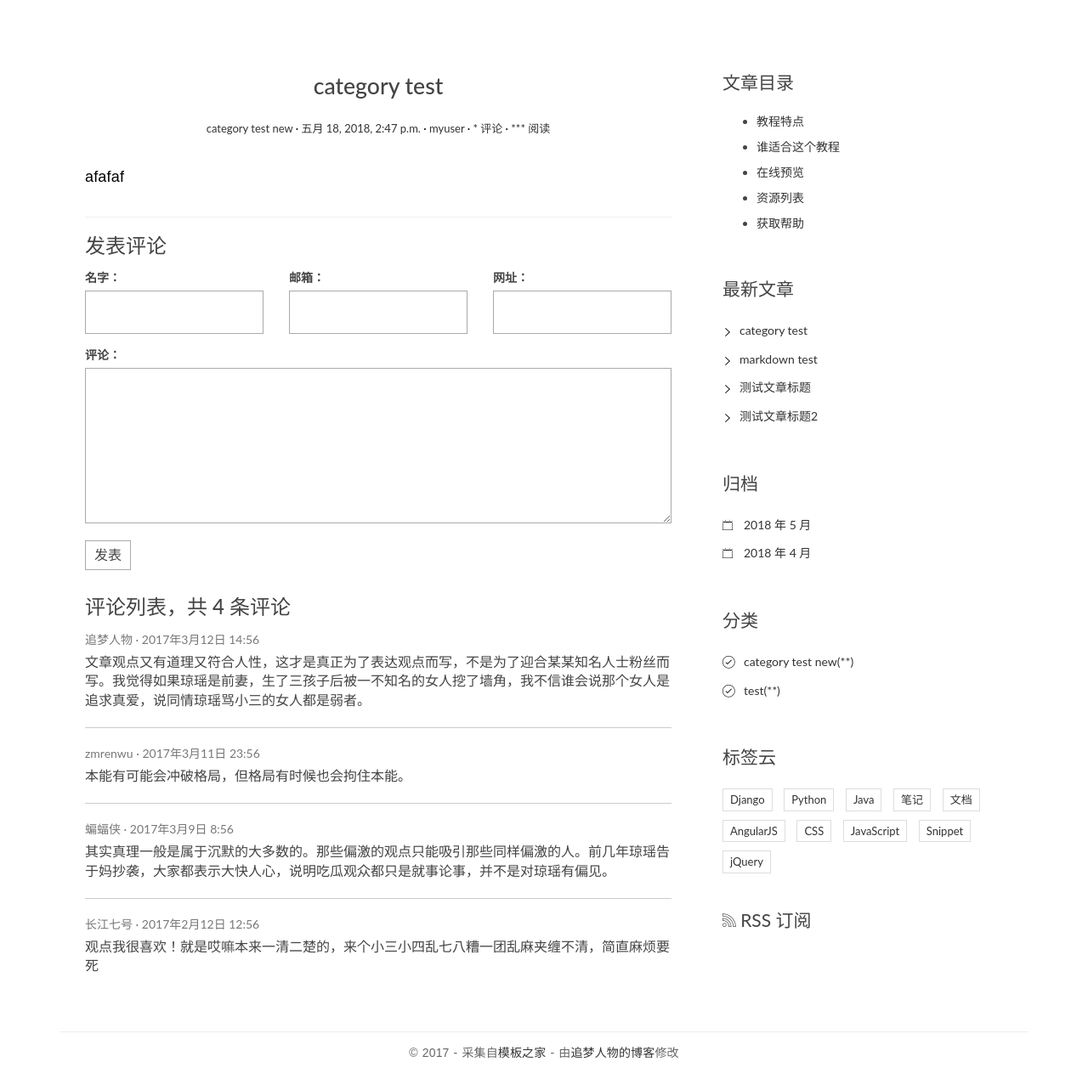
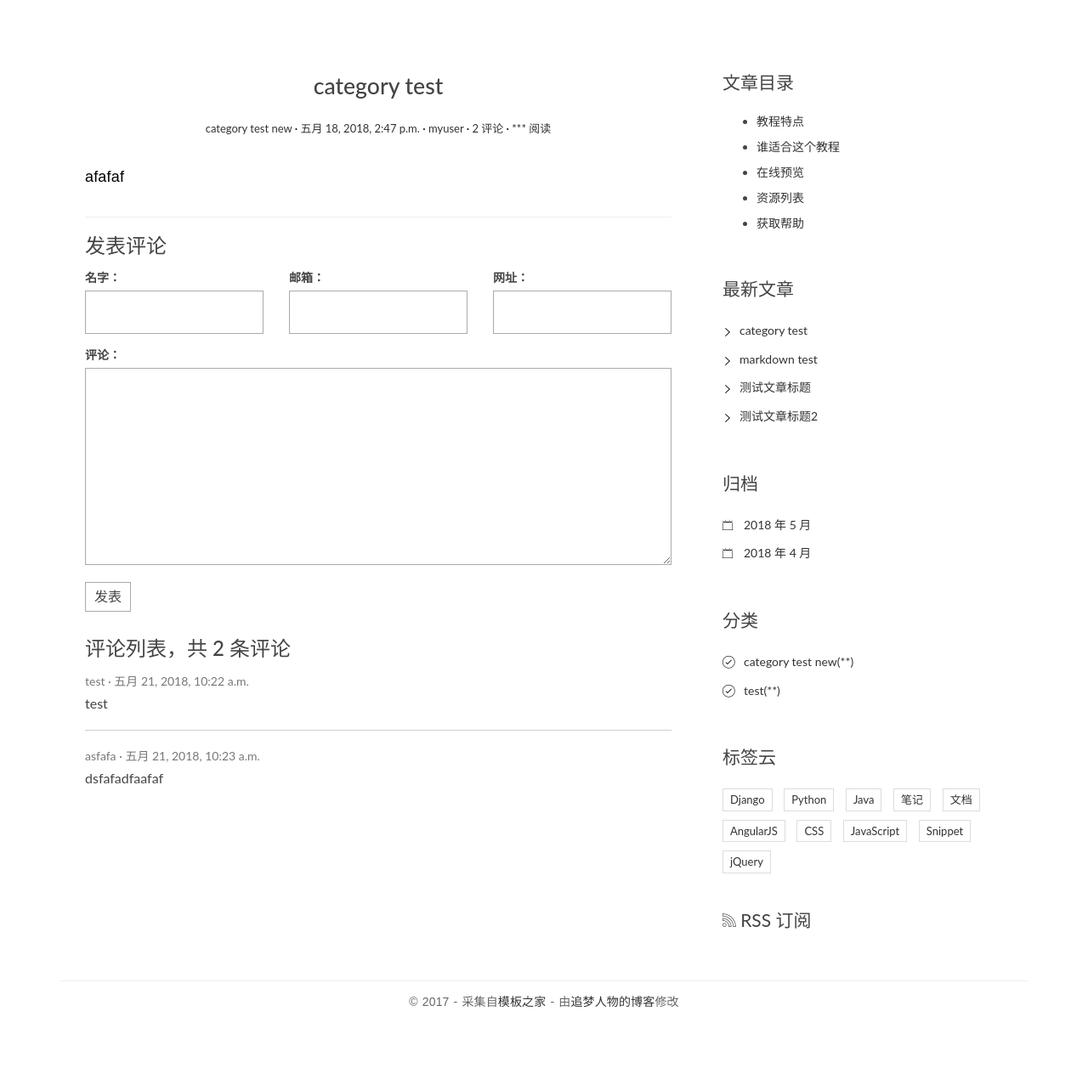
Before and after one commit to jdswee/learn_django, a Django app: page /post/5/ in a window 1280 px wide. Shown: the part 91-1361 px from the top of the page at 85% size. After the commit the page ends 1277 px from the top, so only its background shows below. Run offline with Django 3.2, Linux system fonts and the light colour scheme; data comes from the database, SQL or seed files in the repository; both versions use the stored data as it was after the commit; some libraries are stand-ins or nearby versions.

Commit message:
NEW 评论 小问题修正

```diff
--- a/blogproject/blog/models.py
+++ b/blogproject/blog/models.py
@@ -38,3 +38,5 @@ class Post(models.Model):
     return self.title
   def get_absolute_url(self):
     return reverse('blog:detail', kwargs={'pk': self.pk})
+  class Meta:
+    ordering = ['-created_time']
--- a/blogproject/blog/views.py
+++ b/blogproject/blog/views.py
@@ -1,9 +1,10 @@
 import markdown
 from django.shortcuts import render, get_object_or_404
+from comments.forms import CommentForm
 from .models import Post, Category
 
 def index(request):
-  post_list = Post.objects.all().order_by('-created_time')
+  post_list = Post.objects.all()
   return render(request, 'blog/index.html', context={'post_list': post_list})
 
 def detail(request, pk):
@@ -14,15 +15,21 @@ def detail(request, pk):
                                   'markdown.extensions.codehilite',
                                   'markdown.extensions.toc',
                                 ])
-  return render(request, 'blog/detail.html', context={'post': post})
+  form = CommentForm()
+  comment_list = post.comment_set.all()
+  context = { 'post': post,
+              'form': form,
+              'comment_list': comment_list
+            }
+  return render(request, 'blog/detail.html', context=context)
 
 def archives(request, year, month):
   post_list = Post.objects.filter(created_time__year=year,
                                   created_time__month=month
-                                  ).order_by('-created_time')
+                                  )
   return render(request, 'blog/index.html', context={'post_list': post_list})
 
 def category(request, pk):
   cate = get_object_or_404(Category, pk=pk)
-  post_list = Post.objects.filter(category=cate).order_by('-created_time')
+  post_list = Post.objects.filter(category=cate)
   return render(request, 'blog/index.html', context={'post_list': post_list})
--- a/blogproject/blogproject/urls.py
+++ b/blogproject/blogproject/urls.py
@@ -20,4 +20,5 @@ from django.contrib import admin
 urlpatterns = [
     url(r'^admin/', admin.site.urls),
     url(r'', include('blog.urls')),
+    url(r'', include('comments.urls')),
 ]
--- /dev/null
+++ b/blogproject/comments/urls.py
@@ -0,0 +1,7 @@
+from django.conf.urls import url
+from . import views
+
+app_name = 'comments'
+urlpatterns = [
+  url(r'^comment/post/(?P<post_pk>[0-9]+)/$', views.post_comment, name='post_comment'),
+]
--- a/blogproject/templates/base.html
+++ b/blogproject/templates/base.html
@@ -26,7 +26,7 @@
         <div class="row">
             <div class="col-md-4 col-sm-5 col-xs-8">
                 <div class="logo">
-                    <h1><a href="index.html"><b>Black</b> &amp; White</a></h1>
+                    <h1><a href="{% url 'blog:index' %}"><b>Black</b> &amp; White</a></h1>
                 </div>
             </div><!-- col-md-4 -->
             <div class="col-md-8 col-sm-7 col-xs-4">
@@ -39,7 +39,7 @@
 
                     <div class="collapse navbar-collapse" id="bs-example-navbar-collapse-1">
                         <ul class="nav navbar-nav navbar-right">
-                            <li class="cl-effect-11"><a href="index.html" data-hover="首页">首页</a></li>
+                            <li class="cl-effect-11"><a href="{% url 'blog:index' %}" data-hover="首页">首页</a></li>
                             <li class="cl-effect-11"><a href="full-width.html" data-hover="博客">博客</a></li>
                             <li class="cl-effect-11"><a href="about.html" data-hover="关于">关于</a></li>
                             <li class="cl-effect-11"><a href="contact.html" data-hover="联系">联系</a></li>
--- a/blogproject/templates/blog/detail.html
+++ b/blogproject/templates/blog/detail.html
@@ -19,44 +19,6 @@
 </head>
 
 <body id="single">
-<div class="container">
-    <header id="site-header">
-        <div class="row">
-            <div class="col-md-4 col-sm-5 col-xs-8">
-                <div class="logo">
-                    <h1><a href="index.html"><b>Black</b> &amp; White</a></h1>
-                </div>
-            </div><!-- col-md-4 -->
-            <div class="col-md-8 col-sm-7 col-xs-4">
-                <nav class="main-nav" role="navigation">
-                    <div class="navbar-header">
-                        <button type="button" id="trigger-overlay" class="navbar-toggle">
-                            <span class="ion-navicon"></span>
-                        </button>
-                    </div>
-
-                    <div class="collapse navbar-collapse" id="bs-example-navbar-collapse-1">
-                        <ul class="nav navbar-nav navbar-right">
-                            <li class="cl-effect-11"><a href="index.html" data-hover="首页">首页</a></li>
-                            <li class="cl-effect-11"><a href="full-width.html" data-hover="博客">博客</a></li>
-                            <li class="cl-effect-11"><a href="about.html" data-hover="关于">关于</a></li>
-                            <li class="cl-effect-11"><a href="contact.html" data-hover="联系">联系</a></li>
-                        </ul>
-                    </div><!-- /.navbar-collapse -->
-                </nav>
-                <div id="header-search-box">
-                    <a id="search-menu" href="#"><span id="search-icon" class="ion-ios-search-strong"></span></a>
-                    <div id="search-form" class="search-form">
-                        <form role="search" method="get" id="searchform" action="#">
-                            <input type="search" placeholder="搜索" required>
-                            <button type="submit"><span class="ion-ios-search-strong"></span></button>
-                        </form>
-                    </div>
-                </div>
-            </div><!-- col-md-8 -->
-        </div>
-    </header>
-</div>
 
 <div class="content-body">
     <div class="container">
@@ -74,7 +36,7 @@
                                     </a>
                                 </span>
                                 <span class="post-author"><a href="#">{{ post.author }}</a></span>
-                                <span class="comments-link"><a href="#">* 评论</a></span>
+                                <span class="comments-link"><a href="#comment-list-panel">{{ post.comment_set.count }} 评论</a></span>
                                 <span class="views-count"><a href="#">*** 阅读</a></span>
                             </div>
                         </header>
@@ -85,58 +47,46 @@
                     <section class="comment-area" id="comment-area">
                         <hr>
                         <h3>发表评论</h3>
-                        <form action="#" method="post" class="comment-form">
+                        <form action="{% url 'comments:post_comment' post.pk %}" method="post" class="comment-form">
+                            {% csrf_token %}
                             <div class="row">
                                 <div class="col-md-4">
-                                    <label for="id_name">名字：</label>
-                                    <input type="text" id="id_name" name="name" required>
+                                    <label for="{{ form.name.id_for_label }}">名字：</label>
+                                    {{ form.name }}
+                                    {{ form.name.errors }}
                                 </div>
                                 <div class="col-md-4">
                                     <label for="id_email">邮箱：</label>
-                                    <input type="email" id="id_email" name="email" required>
+                                    {{ form.email }}
+                                    {{ form.email.errors }}
                                 </div>
                                 <div class="col-md-4">
-                                    <label for="id_url">网址：</label>
-                                    <input type="text" id="id_url" name="url">
+                                    <label for="{{ form.url.id_for_label }}">网址：</label>
+                                    {{ form.url }}
+                                    {{ form.url.errors }}
                                 </div>
                                 <div class="col-md-12">
                                     <label for="id_comment">评论：</label>
-                                    <textarea name="comment" id="id_comment" required></textarea>
+                                    {{ form.text }}
+                                    {{ form.text.errors }}
                                     <button type="submit" class="comment-btn">发表</button>
                                 </div>
                             </div>    <!-- row -->
                         </form>
-                        <div class="comment-list-panel">
-                            <h3>评论列表，共 <span>4</span> 条评论</h3>
+                        <div class="comment-list-panel" id="comment-list-panel">
+                            <h3>评论列表，共 <span>{{ comment_list|length }}</span> 条评论</h3>
                             <ul class="comment-list list-unstyled">
+                                {% for comment in comment_list %}
                                 <li class="comment-item">
-                                    <span class="nickname">追梦人物</span>
-                                    <time class="submit-date" datetime="2012-11-09T23:15:57+00:00">2017年3月12日 14:56</time>
+                                    <span class="nickname">{{ comment.name }}</span>
+                                    <time class="submit-date">{{ comment.created_time }}</time>
                                     <div class="text">
-                                        文章观点又有道理又符合人性，这才是真正为了表达观点而写，不是为了迎合某某知名人士粉丝而写。我觉得如果琼瑶是前妻，生了三孩子后被一不知名的女人挖了墙角，我不信谁会说那个女人是追求真爱，说同情琼瑶骂小三的女人都是弱者。
+                                        {{ comment.text }}
                                     </div>
                                 </li>
-                                <li class="comment-item">
-                                    <span class="nickname">zmrenwu</span>
-                                    <time class="submit-date" datetime="2012-11-09T23:15:57+00:00">2017年3月11日 23:56</time>
-                                    <div class="text">
-                                        本能有可能会冲破格局，但格局有时候也会拘住本能。
-                                    </div>
-                                </li>
-                                <li class="comment-item">
-                                    <span class="nickname">蝙蝠侠</span>
-                                    <time class="submit-date" datetime="2012-11-09T23:15:57+00:00">2017年3月9日 8:56</time>
-                                    <div class="text">
-                                        其实真理一般是属于沉默的大多数的。那些偏激的观点只能吸引那些同样偏激的人。前几年琼瑶告于妈抄袭，大家都表示大快人心，说明吃瓜观众都只是就事论事，并不是对琼瑶有偏见。
-                                    </div>
-                                </li>
-                                <li class="comment-item">
-                                    <span class="nickname">长江七号</span>
-                                    <time class="submit-date" datetime="2012-11-09T23:15:57+00:00">2017年2月12日 12:56</time>
-                                    <div class="text">
-                                        观点我很喜欢！就是哎嘛本来一清二楚的，来个小三小四乱七八糟一团乱麻夹缠不清，简直麻烦要死
-                                    </div>
-                                </li>
+                                {% empty %}
+                                暂无评论
+                                {% endfor %}
                             </ul>
                         </div>
                     </section>
@@ -262,19 +212,6 @@
     </div>
 </footer>
 
-<!-- Mobile Menu -->
-<div class="overlay overlay-hugeinc">
-    <button type="button" class="overlay-close"><span class="ion-ios-close-empty"></span></button>
-    <nav>
-        <ul>
-            <li><a href="index.html">首页</a></li>
-            <li><a href="full-width.html">博客</a></li>
-            <li><a href="about.html">关于</a></li>
-            <li><a href="contact.html">联系</a></li>
-        </ul>
-    </nav>
-</div>
-
 <script src="js/script.js"></script>
 
 </body>
--- a/blogproject/templates/blog/index.html
+++ b/blogproject/templates/blog/index.html
@@ -25,7 +25,7 @@
         <div class="row">
             <div class="col-md-4 col-sm-5 col-xs-8">
                 <div class="logo">
-                    <h1><a href="index.html"><b>Black</b> &amp; White</a></h1>
+                    <h1><a href="{% url 'blog:index' %}"><b>Black</b> &amp; White</a></h1>
                 </div>
             </div><!-- col-md-4 -->
             <div class="col-md-8 col-sm-7 col-xs-4">
@@ -38,9 +38,9 @@
 
                     <div class="collapse navbar-collapse" id="bs-example-navbar-collapse-1">
                         <ul class="nav navbar-nav navbar-right">
-                            <li class="cl-effect-11"><a href="index.html" data-hover="首页">首页</a></li>
+                            <li class="cl-effect-11"><a href="{% url 'blog:index' %}" data-hover="首页">首页</a></li>
                             <li class="cl-effect-11"><a href="full-width.html" data-hover="博客">博客</a></li>
-                            <li class="cl-effect-11"><a href="about.html" data-hover="关于">关于</a></li>
+                            <li class="cl-effect-11"><a href="{% url 'blog:about' %}" data-hover="关于">关于</a></li>
                             <li class="cl-effect-11"><a href="contact.html" data-hover="联系">联系</a></li>
                         </ul>
                     </div><!-- /.navbar-collapse -->
```
Also changed, not shown: blogproject/db.sqlite3.
